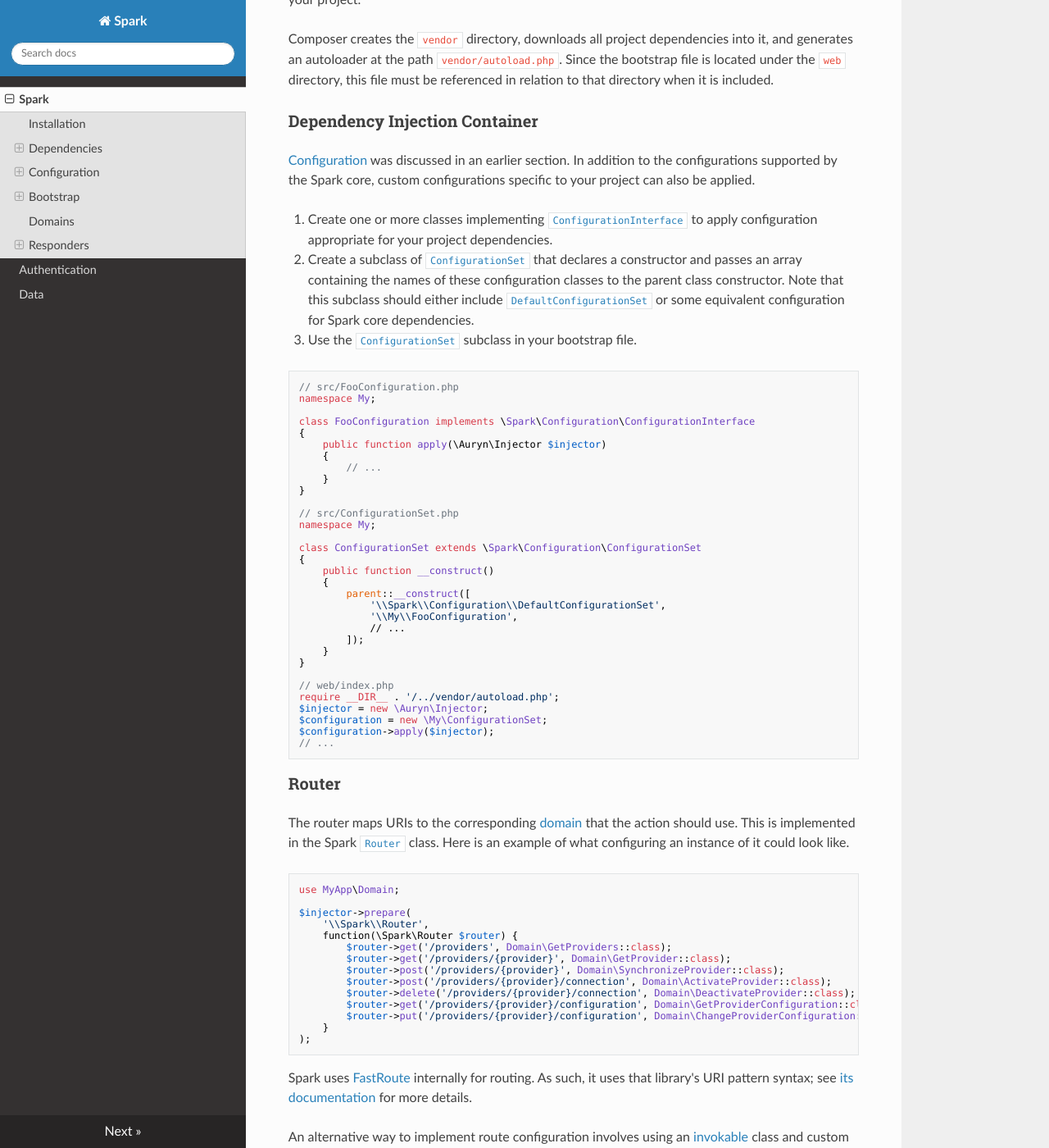
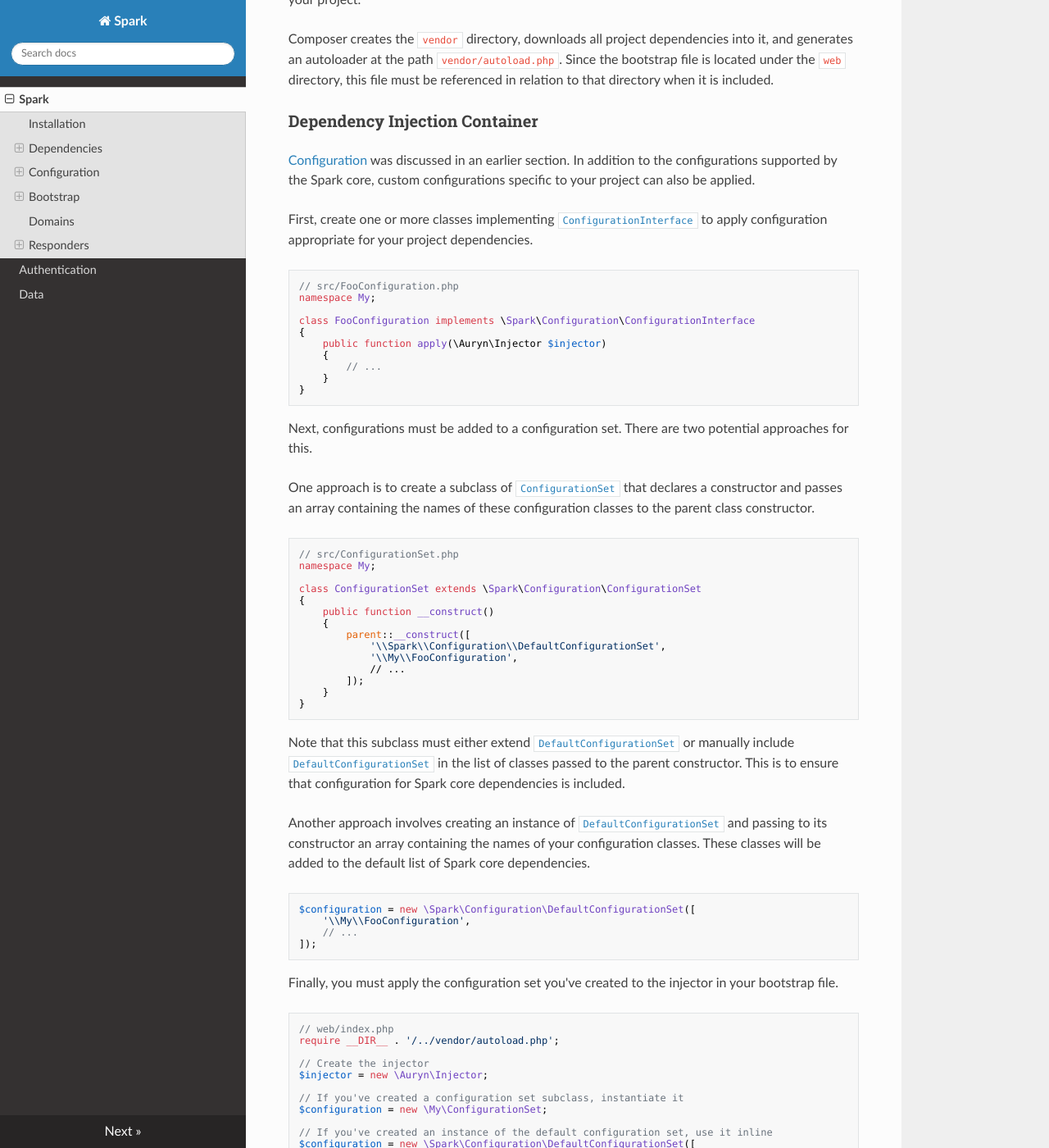
Before and after one commit to equip/framework, an MkDocs documentation site: the page built from docs/index.md, in a window 1280 px wide and 1400 px high, scrolled down 4149 px. Shown: the whole window at 82% size. Built offline with MkDocs 1.6.1, drawn with Linux system fonts in a browser that asks for light colours; nearby versions of some CDN libraries; old or Windows-style settings are respelled for this version of MkDocs; some of the changed text lies outside the part shown.

Commit message:
Document DefaultConfigurationSet allowing additions via its constructor

````diff
--- a/docs/index.md
+++ b/docs/index.md
@@ -163,9 +163,7 @@ Composer creates the `vendor` directory, downloads all project dependencies into
 
 [Configuration](#configuration) was discussed in an earlier section. In addition to the configurations supported by the Spark core, custom configurations specific to your project can also be applied.
 
-1. Create one or more classes implementing [`ConfigurationInterface`](https://github.com/sparkphp/spark/blob/master/src/Configuration/ConfigurationInterface.php) to apply configuration appropriate for your project dependencies.
-2. Create a subclass of [`ConfigurationSet`](https://github.com/sparkphp/spark/blob/master/src/Configuration/ConfigurationSet.php) that declares a constructor and passes an array containing the names of these configuration classes to the parent class constructor. Note that this subclass should either include [`DefaultConfigurationSet`](https://github.com/sparkphp/spark/blob/master/src/Configuration/DefaultConfigurationSet.php) or some equivalent configuration for Spark core dependencies.
-3. Use the [`ConfigurationSet`](https://github.com/sparkphp/spark/blob/master/src/Configuration/ConfigurationSet.php) subclass in your bootstrap file.
+First, create one or more classes implementing [`ConfigurationInterface`](https://github.com/sparkphp/spark/blob/master/src/Configuration/ConfigurationInterface.php) to apply configuration appropriate for your project dependencies.
 
 ```php
 // src/FooConfiguration.php
@@ -178,7 +176,13 @@ class FooConfiguration implements \Spark\Configuration\ConfigurationInterface
         // ...
     }
 }
+```
 
+Next, configurations must be added to a configuration set. There are two potential approaches for this.
+
+One approach is to create a subclass of [`ConfigurationSet`](https://github.com/sparkphp/spark/blob/master/src/Configuration/ConfigurationSet.php) that declares a constructor and passes an array containing the names of these configuration classes to the parent class constructor.
+
+```php
 // src/ConfigurationSet.php
 namespace My;
 
@@ -193,12 +197,41 @@ class ConfigurationSet extends \Spark\Configuration\ConfigurationSet
         ]);
     }
 }
+```
 
+Note that this subclass must either extend [`DefaultConfigurationSet`](https://github.com/sparkphp/spark/blob/master/src/Configuration/DefaultConfigurationSet.php) or manually include [`DefaultConfigurationSet`](https://github.com/sparkphp/spark/blob/master/src/Configuration/DefaultConfigurationSet.php) in the list of classes passed to the parent constructor. This is to ensure that configuration for Spark core dependencies is included.
+
+Another approach involves creating an instance of [`DefaultConfigurationSet`](https://github.com/sparkphp/spark/blob/master/src/Configuration/DefaultConfigurationSet.php) and passing to its constructor an array containing the names of your configuration classes. These classes will be added to the default list of Spark core dependencies.
+
+```php
+$configuration = new \Spark\Configuration\DefaultConfigurationSet([
+    '\\My\\FooConfiguration',
+    // ...
+]);
+```
+
+Finally, you must apply the configuration set you've created to the injector in your bootstrap file.
+
+```php
 // web/index.php
 require __DIR__ . '/../vendor/autoload.php';
+
+// Create the injector
 $injector = new \Auryn\Injector;
+
+// If you've created a configuration set subclass, instantiate it
 $configuration = new \My\ConfigurationSet;
+
+// If you've created an instance of the default configuration set, use it inline
+$configuration = new \Spark\Configuration\DefaultConfigurationSet([
+    '\\My\\FooConfiguration',
+    // ...
+]);
+
+// Regardless of which method you've chosen, apply the chosen configuration set
+// to the injector
 $configuration->apply($injector);
+
 // ...
 ```
 
````
